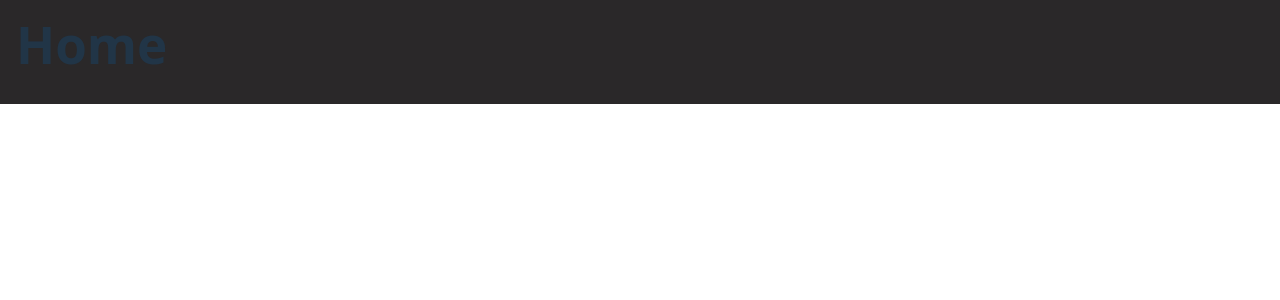
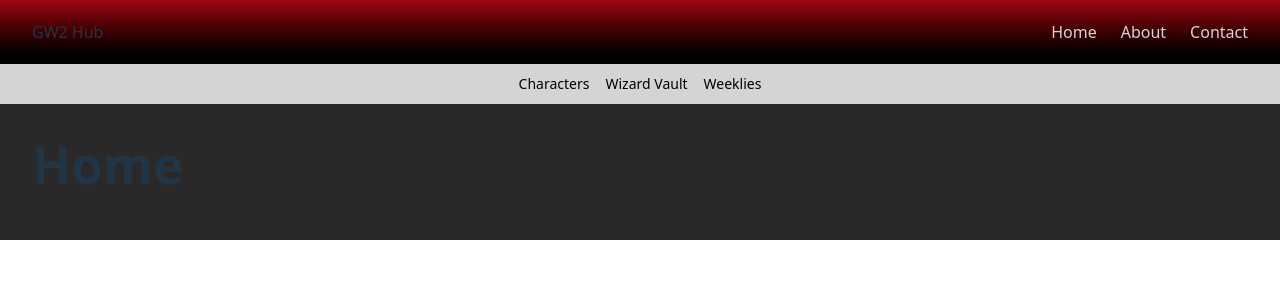
Before and after one commit to courtneytruong/GW2-Hub, a React (Vite) app in the folder GW2-Hub/: page / in a window 1280 px wide. Shown: the top 300 px of the page. Built offline with nearby package versions, Linux system fonts and the light colour scheme.

Commit message:
Navbar functional

```diff
--- a/GW2-Hub/src/App.jsx
+++ b/GW2-Hub/src/App.jsx
@@ -1,15 +1,33 @@
 import { BrowserRouter as Router, Routes, Route } from "react-router-dom";
 import Home from "./pages/Home";
 import CharacterList from "./pages/CharacterList";
+import Layout from "./components/Layout";
 
-export default function App() {
+function App() {
   return (
     <Router>
       <Routes>
-        <Route path="/" element={<Home />} />
-        <Route path="CharacterList" element={<CharacterList />} />
-        {/* future: <Route path="/character/:name" element={<CharacterDetail />} /> */}
+        {/* Every route below shares the Layout (and Navbar!) */}
+        <Route path="/" element={<Layout />}>
+          <Route index element={<Home />} />
+          <Route path="characters" element={<CharacterList />} />
+          {/* future: <Route path="/character/:name" element={<CharacterDetail />} /> */}
+        </Route>
       </Routes>
     </Router>
   );
 }
+
+export default App;
+
+// export default function App() {
+//   return (
+//     <Router>
+//       <Routes>
+//         <Route path="/" element={<Home />} />
+//         <Route path="CharacterList" element={<CharacterList />} />
+//         {/* future: <Route path="/character/:name" element={<CharacterDetail />} /> */}
+//       </Routes>
+//     </Router>
+//   );
+// }
--- a/GW2-Hub/src/components/CharacterCard.jsx
+++ b/GW2-Hub/src/components/CharacterCard.jsx
@@ -4,6 +4,7 @@ import { MdExpandLess } from "react-icons/md";
 import { MdFavoriteBorder } from "react-icons/md";
 import { MdFavorite } from "react-icons/md";
 import { calculateAgeFromDate, formatAge } from "../utils/calculateAgeFromDate";
+import Navbar from "./Navbar";
 
 export default function CharacterCard({ char, favorite, toggleFavorite }) {
   const [isExpanded, setIsExpanded] = useState(false);
--- /dev/null
+++ b/GW2-Hub/src/components/Layout.jsx
@@ -0,0 +1,16 @@
+import React from "react";
+import Navbar from "./Navbar";
+import { Outlet } from "react-router-dom";
+
+const Layout = () => {
+  return (
+    <div>
+      <Navbar />
+      <main className="p-4">
+        <Outlet /> {/* This is where child pages get rendered */}
+      </main>
+    </div>
+  );
+};
+
+export default Layout;
--- /dev/null
+++ b/GW2-Hub/src/components/Navbar.jsx
@@ -0,0 +1,67 @@
+import React from "react";
+
+const Navbar = () => {
+  return (
+    <div>
+      {/* Primary Navbar */}
+      <nav className="bg-gradient-to-t from-black to-red-800 shadow-md">
+        <div className="mx-auto px-4 sm:px-6 lg:px-8">
+          <div className="flex justify-between items-center h-16">
+            {/* Logo */}
+            <div className="flex-shrink-0">GW2 Hub</div>
+
+            {/* Primary Links (hidden on mobile) */}
+            <div className="hidden md:flex space-x-6">
+              <a
+                href="/"
+                className="text-neutral-300 hover:text-neutral-400 transition-colors"
+              >
+                Home
+              </a>
+              <a
+                href="#"
+                className="text-neutral-300 hover:text-neutral-400 transition-colors"
+              >
+                About
+              </a>
+              <a
+                href="#"
+                className="text-neutral-300 hover:text-neutral-400 transition-colors"
+              >
+                Contact
+              </a>
+            </div>
+          </div>
+        </div>
+      </nav>
+
+      {/* Secondary Bar */}
+      <div className="bg-neutral-300">
+        <div className="max-w-7xl mx-auto px-4 sm:px-6 lg:px-8">
+          <div className="flex justify-center items-center h-10 space-x-4 text-sm">
+            <a
+              href="characters"
+              className="text-black hover:text-neutral-600 transition-colors"
+            >
+              Characters
+            </a>
+            <a
+              href="#"
+              className="text-black hover:text-neutral-600 transition-colors"
+            >
+              Wizard Vault
+            </a>
+            <a
+              href="#"
+              className="text-black hover:text-neutral-600 transition-colors"
+            >
+              Weeklies
+            </a>
+          </div>
+        </div>
+      </div>
+    </div>
+  );
+};
+
+export default Navbar;
--- a/GW2-Hub/src/index.css
+++ b/GW2-Hub/src/index.css
@@ -14,14 +14,6 @@
   -moz-osx-font-smoothing: grayscale;
 }
 
-a {
-  font-weight: 500;
-  color: #646cff;
-  text-decoration: inherit;
-}
-a:hover {
-  color: #535bf2;
-}
 
 body {
   background: #2A2829
```
